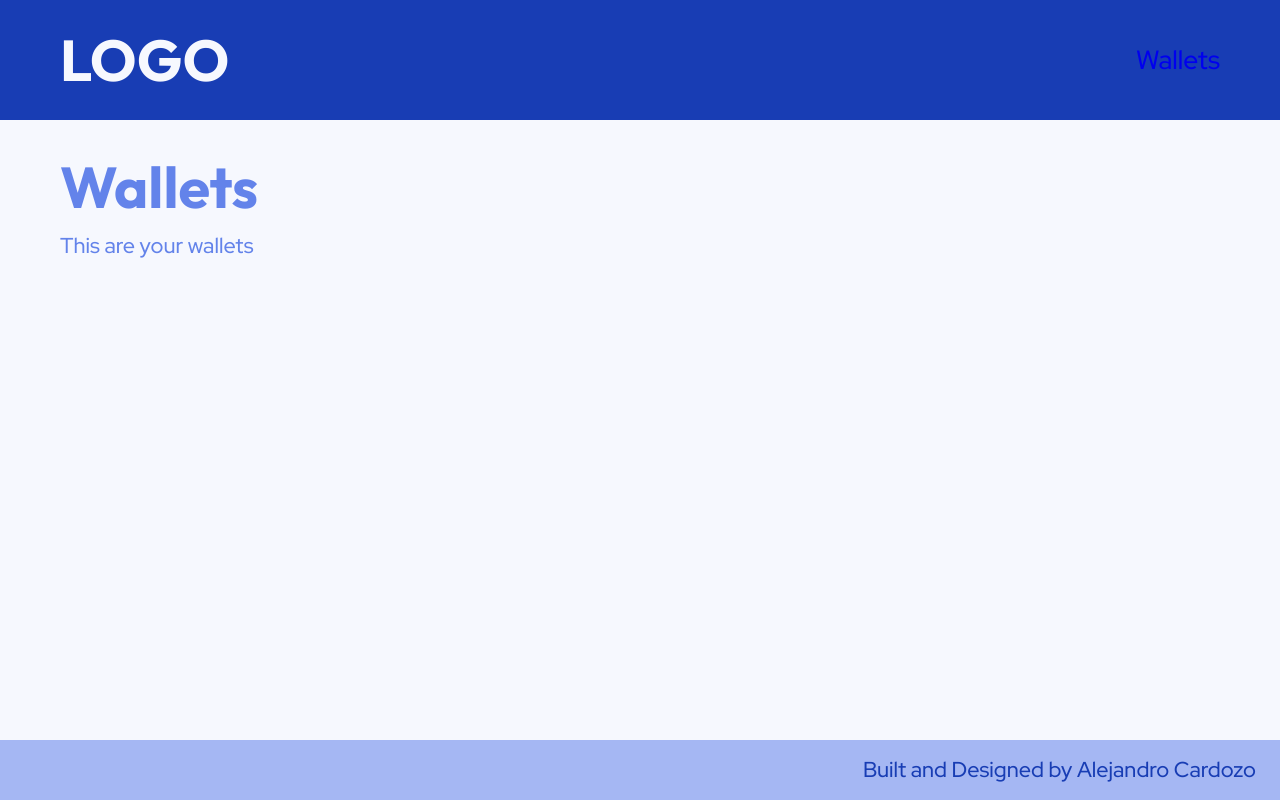
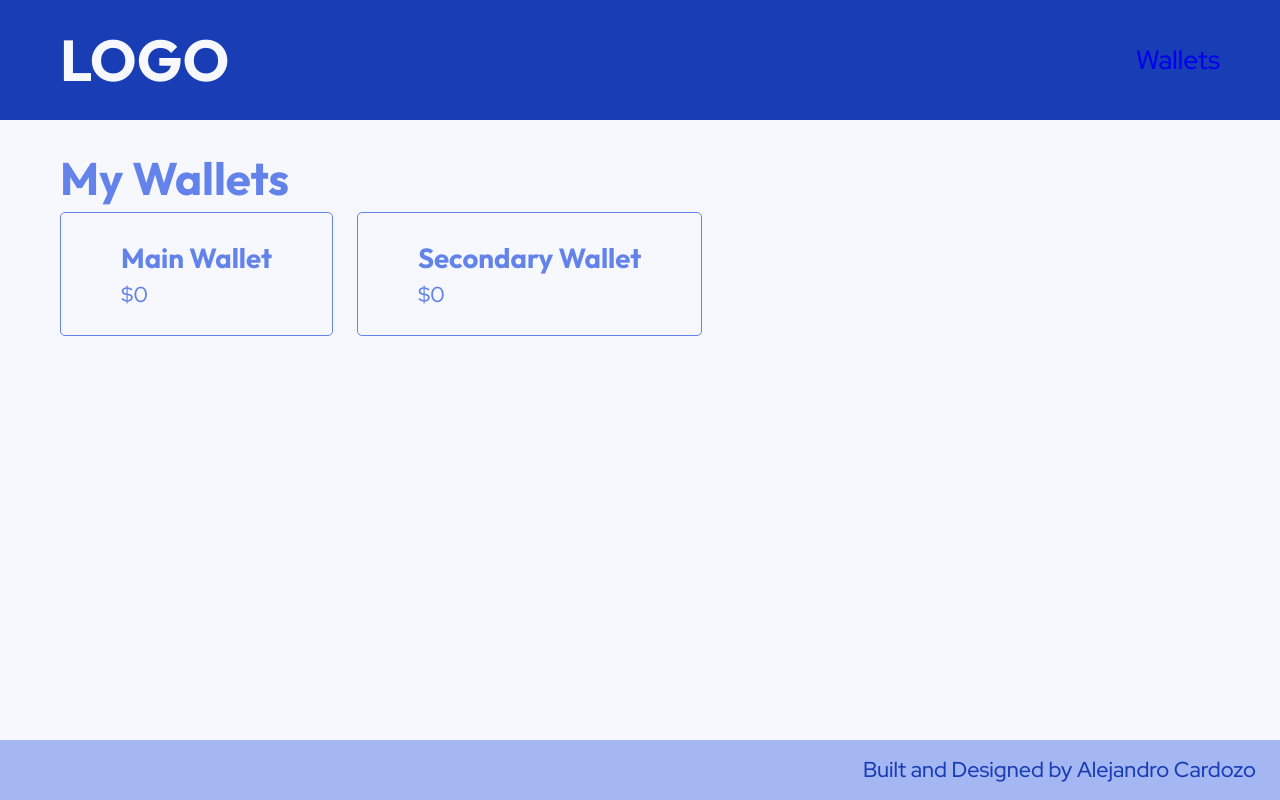
Before and after one commit to Alejandro-Cardozo/WiseWallet, a React (Vite) app: page / in a window 1280 px wide. Built offline with nearby package versions, Linux system fonts and the light colour scheme.

Commit message:
Create and configure a redux store

```diff
--- /dev/null
+++ b/src/components/WalletsList/WalletCard.jsx
@@ -0,0 +1,15 @@
+const WalletCard = ({ name, balance }) => {
+  return (
+    <article style={{
+      padding: '2rem 5rem',
+      border: '1px solid var(--color-primary)',
+      borderRadius: '5px'
+    }}
+    >
+      <h4>{name}</h4>
+      <p>${balance}</p>
+    </article>
+  )
+}
+
+export default WalletCard
--- /dev/null
+++ b/src/components/WalletsList/WalletsList.jsx
@@ -0,0 +1,24 @@
+// Hooks
+import { useSelector } from 'react-redux'
+import { selectAllWallets } from '../../store/slices/walletsSlice'
+// Components
+import WalletCard from './WalletCard'
+// Styles
+import classes from './WalletsList.module.css'
+
+const WalletsList = () => {
+  const wallets = useSelector(selectAllWallets)
+
+  return (
+    <section>
+      <h2>My Wallets</h2>
+      <div className={classes.list}>
+        {wallets.map((wallet) => (
+          <WalletCard key={wallet.id} name={wallet.name} balance={wallet.balance} />
+        ))}
+      </div>
+    </section>
+  )
+}
+
+export default WalletsList
--- /dev/null
+++ b/src/components/WalletsList/WalletsList.module.css
@@ -0,0 +1,5 @@
+.list {
+  display: flex;
+  flex: 1;
+  gap: 2rem;
+}
--- /dev/null
+++ b/src/components/WalletsList/index.js
@@ -0,0 +1,2 @@
+export * from './WalletsList'
+export { default } from './WalletsList'
--- a/src/main.jsx
+++ b/src/main.jsx
@@ -2,6 +2,8 @@
 import React from 'react'
 import ReactDOM from 'react-dom/client'
 import { createBrowserRouter, RouterProvider } from 'react-router-dom'
+import { store } from './store'
+import { Provider } from 'react-redux'
 // Pages
 import Wallets from './pages/Wallets'
 import ErrorPage from './pages/ErrorPage'
@@ -30,6 +32,8 @@ const router = createBrowserRouter([
 
 ReactDOM.createRoot(document.getElementById('root')).render(
   <React.StrictMode>
-    <RouterProvider router={router} />
+    <Provider store={store}>
+      <RouterProvider router={router} />
+    </Provider>
   </React.StrictMode>
 )
--- a/src/pages/Wallets/Wallets.jsx
+++ b/src/pages/Wallets/Wallets.jsx
@@ -1,9 +1,11 @@
+// Components
+import WalletsList from '../../components/WalletsList'
+
 const Wallets = () => {
   return (
-    <div>
-      <h1>Wallets</h1>
-      <p>This are your wallets</p>
-    </div>
+    <>
+      <WalletsList />
+    </>
   )
 }
 
--- /dev/null
+++ b/src/store/index.js
@@ -0,0 +1,8 @@
+import { configureStore } from '@reduxjs/toolkit'
+import walletsReducer from './slices/walletsSlice'
+
+export const store = configureStore({
+  reducer: {
+    wallets: walletsReducer
+  }
+})
--- /dev/null
+++ b/src/store/slices/walletsSlice.js
@@ -0,0 +1,49 @@
+import { createSlice } from '@reduxjs/toolkit'
+
+const initialState = [
+  {
+    id: 'wallet-1',
+    name: 'Main Wallet',
+    balance: 0,
+    coins: [
+      {
+        id: 'bitcoin',
+        name: 'bitcoin',
+        amount: 0.4
+      },
+      {
+        id: 'eth',
+        name: 'ethereum',
+        amount: 0.88
+      }
+    ]
+  },
+  {
+    id: 'wallet-2',
+    name: 'Secondary Wallet',
+    balance: 0,
+    coins: [
+      {
+        id: 'bitcoin',
+        name: 'bitcoin',
+        amount: 0.5
+      },
+      {
+        id: 'eth',
+        name: 'ethereum',
+        amount: 0.1
+      }
+    ]
+  }
+]
+
+const walletsSlice = createSlice({
+  name: 'wallets',
+  initialState,
+  reducers: {}
+})
+
+// exported selectors
+export const selectAllWallets = (state) => state.wallets
+
+export default walletsSlice.reducer
```
